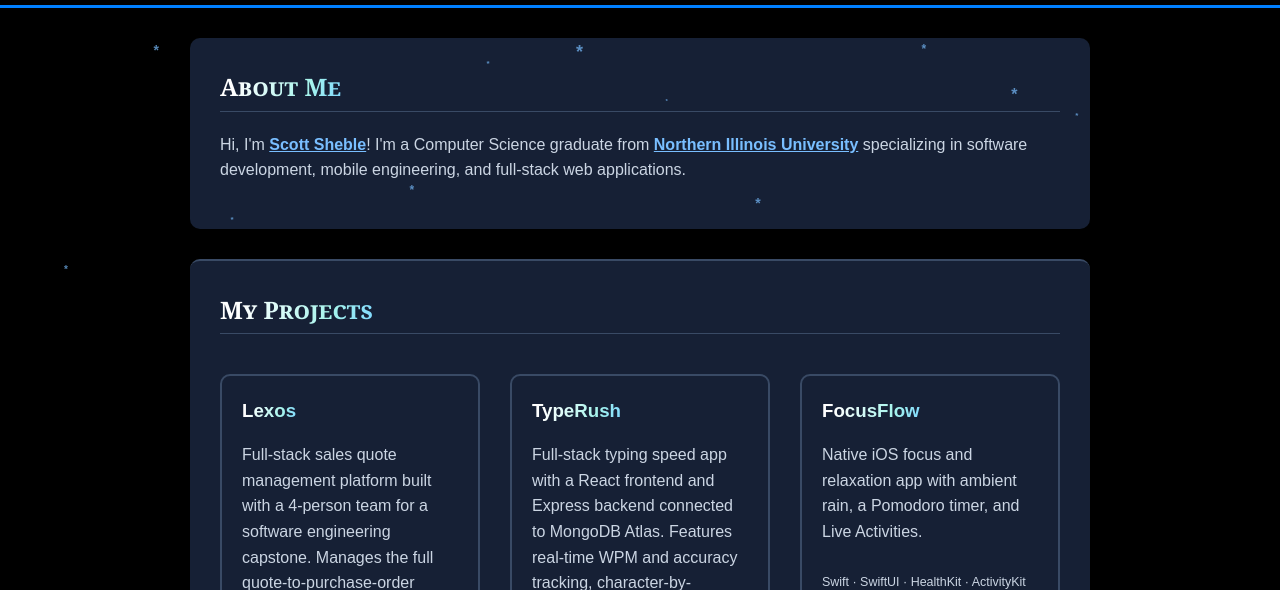
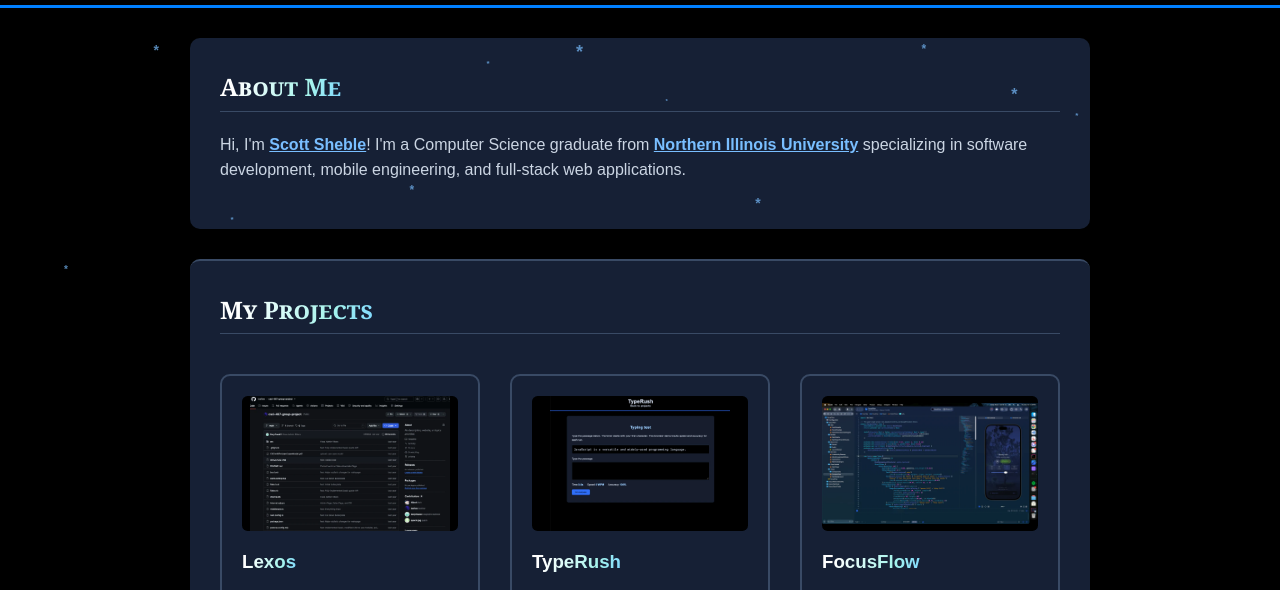
Before and after one commit to iosflow/iosflow.github.io, a plain HTML site: page index.html in a window 1280 px wide. Shown: the part 151-741 px from the top of the page. Drawn offline with Linux system fonts and the light colour scheme.

Commit message:
feat: thumbnail previews

```diff
--- a/css/styles.css
+++ b/css/styles.css
@@ -599,6 +599,16 @@ main > .content-box {
   padding: 1.25rem;
 }
 
+.project-grid .project-thumbnail {
+  max-width: none;
+  height: auto;
+  aspect-ratio: 16 / 10;
+  object-fit: contain;
+  background-color: var(--bg);
+  border-radius: 0.35rem;
+  margin: 0 0 1rem;
+}
+
 .project-grid h3 {
   margin: 0;
 }
--- a/index.html
+++ b/index.html
@@ -60,6 +60,7 @@
       <div class="project-grid">
 
         <article>
+          <img class="project-thumbnail" src="images/photos/splash-lexos.webp" alt="Lexos screenshot" width="960" height="646" loading="lazy" decoding="async" />
           <h3><span class="heading-gradient">Lexos</span></h3>
           <p>Full-stack sales quote management platform built with a 4-person team for a software engineering capstone. Manages the full quote-to-purchase-order lifecycle with role-based access control for four user types.</p>
           <p class="proj-tags">Next.js · React · TypeScript · MySQL · REST APIs</p>
@@ -67,6 +68,7 @@
         </article>
 
         <article>
+          <img class="project-thumbnail" src="images/photos/splash-typerush.webp" alt="TypeRush screenshot" width="960" height="721" loading="lazy" decoding="async" />
           <h3><span class="heading-gradient">TypeRush</span></h3>
           <p>Full-stack typing speed app with a React frontend and Express backend connected to MongoDB Atlas. Features real-time WPM and accuracy tracking, character-by-character feedback, and a persistent leaderboard.</p>
           <p class="proj-tags">React · Node.js · Express · MongoDB · Axios · Vercel</p>
@@ -74,6 +76,7 @@
         </article>
 
         <article>
+          <img class="project-thumbnail" src="images/photos/splash-focusFlow.webp" alt="FocusFlow running in the Xcode iPhone preview" width="960" height="540" loading="lazy" decoding="async" />
           <h3><span class="heading-gradient">FocusFlow</span></h3>
           <p>Native iOS focus and relaxation app with ambient rain, a Pomodoro timer, and Live Activities.</p>
           <p class="proj-tags">Swift · SwiftUI · HealthKit · ActivityKit</p>
```
Also changed, not shown: images/photos/splash-focusFlow.png (added), images/photos/splash-focusFlow.webp (added), images/photos/splash-lexos.png (added), images/photos/splash-lexos.webp (added), images/photos/splash-typerush.png (added), images/photos/splash-typerush.webp (added), 1 other file.
